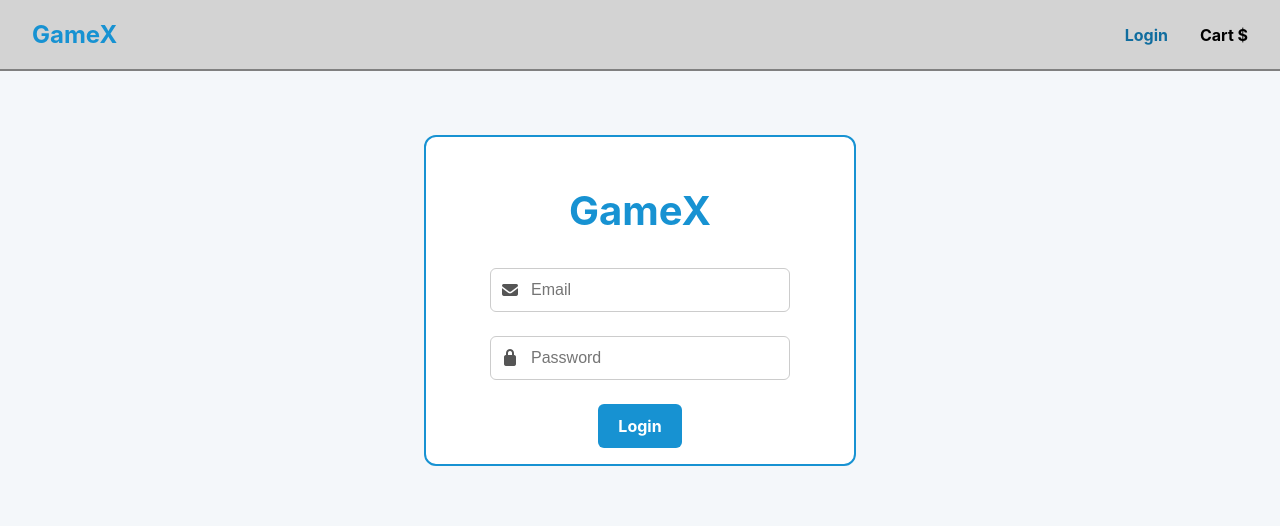
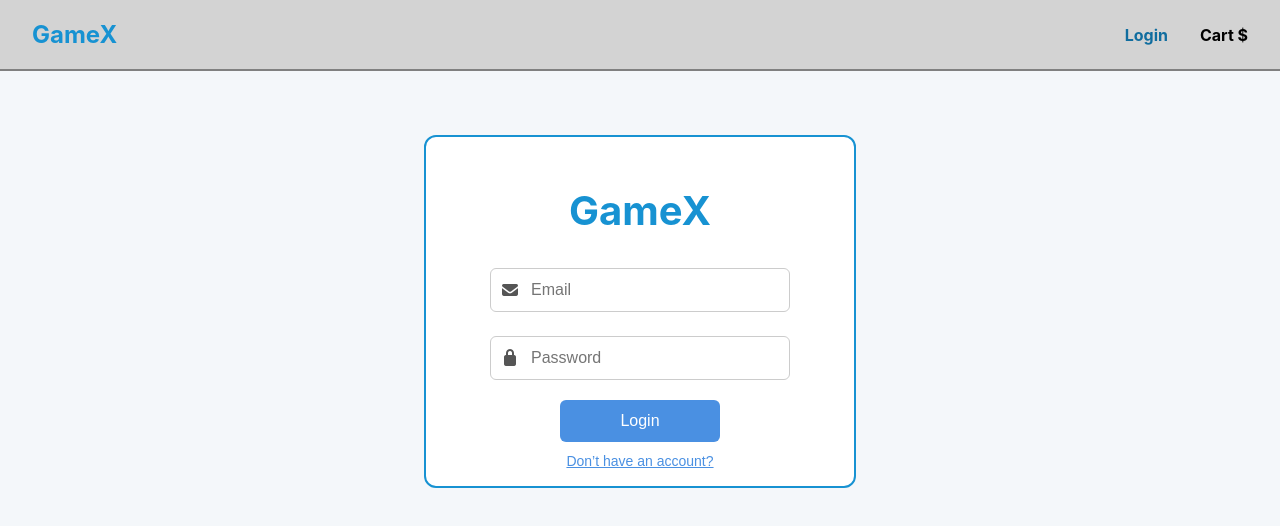
Before and after one commit to MemreYigit/crssoftstaj, a React (Create React App) app in the folder Frontend/: page /login in a window 1280 px wide. Shown: the top 526 px of the page. Built offline with nearby package versions, Linux system fonts and the light colour scheme; no server answers.

Commit message:
Register
Register özelliği getirildi. Login sayfasında ikisi de var.

```diff
--- a/Frontend/src/Pages/Login/page.css
+++ b/Frontend/src/Pages/Login/page.css
@@ -70,17 +70,31 @@ body {
 }
 
 .login-submit {
-  margin-top: 1.5em;
+  width: 100%;
   padding: 0.75em;
-  width: 20%;
-  text-align: center;
-  background-color: #1792d2;
+  margin-top: 1.25em;
+  background: #4a90e2;
+  border: none;
+  border-radius: 6px;
   color: white;
-  border-radius: 6px;
+  font-size: 1rem;
   cursor: pointer;
-  font-weight: bold;
 }
 
 .login-submit:hover {
-  background-color: #127ab0;
+  background: #357ab7;
 }
+
+.login-toggle {
+  margin-top: 0.5em;
+  font-size: 1rem;
+}
+
+.login-toggle button {
+  background: none;
+  border: none;
+  color: #4a90e2;
+  cursor: pointer;
+  text-decoration: underline;
+  font-size: 0.875rem;
+}
--- a/Frontend/src/Pages/Login/page.tsx
+++ b/Frontend/src/Pages/Login/page.tsx
@@ -1,44 +1,76 @@
 import React, { useState } from "react";
-import './page.css';
+import "./page.css";
 import axios from "axios";
 import { useNavigate } from "react-router-dom";
 
 const api = axios.create({
   baseURL: "",
-  withCredentials: true,  // important for cookie
+  withCredentials: true,
 });
 
+type Action = "login" | "register";
 
 const Login: React.FC = () => {
+  const [action, setAction] = useState<Action>("login");
   const [email, setEmail] = useState("");
   const [password, setPassword] = useState("");
+  const [name, setName] = useState("");
   const [error, setError] = useState<string | null>(null);
+
   const navigate = useNavigate();
 
-  const handleSubmit = async () => {
+  const loginSubmit = async () => {
+    await api.post("/login", { email, password });
+    setError(null);
+    navigate("/");
+  };
+
+  const registerSubmit = async () => {
+    await api.post("/register", { email, password, name });
+    setError(null);
+    setAction("login");
+    navigate("/login");
+  };
+
+  const handleSubmit = async (e:React.FormEvent) => {
     try {
-      await api.post("/login", { email, password });
-      setError(null);
-      navigate("/");
-    } catch (err: any) {
-      setError(err?.response?.data ?? "Login failed.");
+      e.preventDefault();
+      if (action === "login") {
+        await loginSubmit();
+      }
+      else {
+        await registerSubmit();
+      }
+    }
+    catch (err: any) {
+      setError(err.response.data);
     }
   };
 
   return (
     <div className="login-container">
       <div className="login-body">
-
         <div className="login-header">
           <h2 className="login-title">GameX</h2>
         </div>
 
         {error && <div className="error-message">{error}</div>}
 
-        <div className="login-inputs">
+        <form className="login-inputs" onSubmit={handleSubmit}>
+          {action === "register" && (
+            <div className="login-input">
+              <i className="fa-solid fa-circle-user"/>
+              <input
+                type="text"
+                placeholder="Name"
+                value={name}
+                onChange={(e) => setName(e.target.value)}
+              />
+            </div>
+          )}
 
           <div className="login-input">
-            <i className="fas fa-envelope"></i>
+            <i className="fas fa-envelope"/>
             <input
               type="email"
               placeholder="Email"
@@ -48,7 +80,7 @@ const Login: React.FC = () => {
           </div>
 
           <div className="login-input">
-            <i className="fas fa-lock"></i>
+            <i className="fas fa-lock"/>
             <input
               type="password"
               placeholder="Password"
@@ -56,11 +88,28 @@ const Login: React.FC = () => {
               onChange={(e) => setPassword(e.target.value)}
             />
           </div>
-        </div>
+        </form>
 
-        <div className="login-submit" onClick={handleSubmit}>
-          Login
-        </div>
+        <form className="login-form" onSubmit={handleSubmit}>
+          <button className="login-submit">
+            {action === "login" ? "Login" : "Register"}
+          </button>
+
+          <div className="login-toggle">
+            {action === "login" && (
+              <button onClick={() => {setAction("register"); setError(null)}}>
+                Don’t have an account?
+              </button>
+            )}
+            {action === "register" && (
+              <button onClick={() => {setAction("login"); setError(null)}}>
+                Already have an account?
+              </button>
+            )}
+
+          </div>
+        </form>
+
       </div>
     </div>
   );
```
